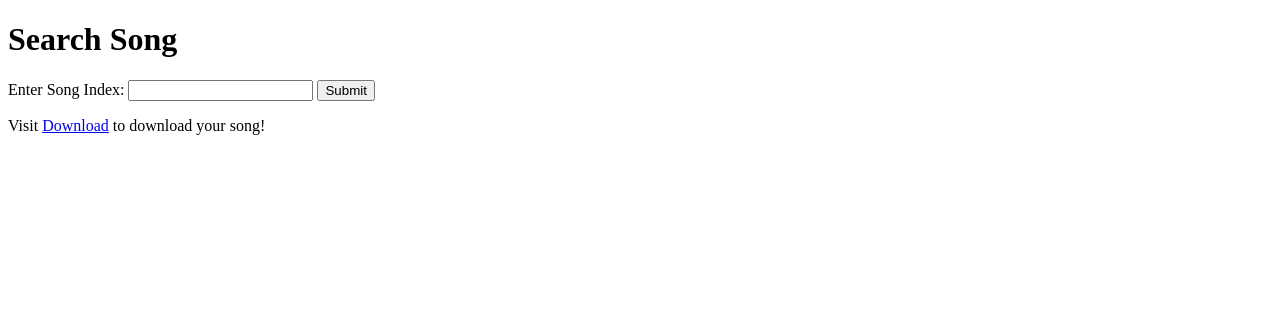
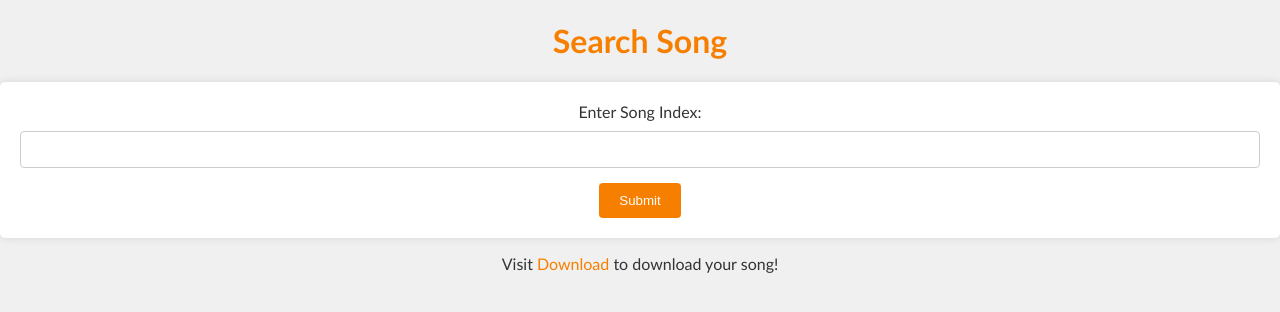
Before and after one commit to anikamisra/PIC16B-project, a Flask app: page /SearchSong in a window 1280 px wide. Shown: the top 312 px of the page. Run offline with Flask 3, Linux system fonts and the light colour scheme; parts of the project's set-up code (start-up, migrations or seed data) failed here and were passed over.

Commit message:
Changed styling and display

```diff
--- a/chord_scraper/app.py
+++ b/chord_scraper/app.py
@@ -6,7 +6,11 @@ import os
 import difflib
 from dotenv import load_dotenv
 from .db import Database, User
+from midiutil import MIDIFile
+from mingus.core import chords
+import ast
 import pandas as pd
+from pychord import Chord
 
 app = Flask(__name__)
 app.secret_key = os.urandom(24)
@@ -16,11 +20,6 @@ load_dotenv(".env")
 database = Database(os.getenv("DB_PSWD"))
 
 def musicpackage():
-    from midiutil import MIDIFile
-    from mingus.core import chords
-    import ast
-    import pandas as pd
-    from pychord import Chord
 
     OCTAVES = list(range(11))
 
@@ -264,7 +263,7 @@ def SearchWithArtist():
             write_variable_to_file(csv_file_path)
             # Read the CSV file into a DataFrame
             df = pd.read_csv(csv_file_path)
-            new_df = df.iloc[:, :2].copy()
+            new_df = df.iloc[:, :1].copy()
             result_data = []
             for index, row in new_df.iterrows():
                 result_data.append(row.tolist())
--- a/chord_scraper/config.txt
+++ b/chord_scraper/config.txt
@@ -1,2 +1,2 @@
 csv_path = "/Users/athena/Documents/GitHub/PIC16B-project/chord_scraper/chord_scraper/taylorswift.csv"
-user_song = "10"
+user_song = "12"
--- a/chord_scraper/templates/SearchSong.html
+++ b/chord_scraper/templates/SearchSong.html
@@ -5,7 +5,57 @@
     <meta name="viewport" content="width=device-width, initial-scale=1.0">
     <title>Search Song</title>
     <style>
-        /* Your CSS styles here */
+        body {
+            font-family: "Gill Sans", sans-serif;
+            background-color: #f0f0f0; /* Change background color to a light shade */
+            color: #333; /* Change text color */
+            margin: 0;
+            padding: 0;
+        }
+        h1 {
+            color: #f77f00; /* Change heading color */
+            text-align: center; /* Center align heading */
+        }
+        form {
+            background-color: #fff; /* Change form background color to white */
+            padding: 20px;
+            border-radius: 5px;
+            box-shadow: 0 0 10px rgba(0, 0, 0, 0.1); /* Add a slight shadow effect */
+            text-align: center; /* Center align form */
+        }
+        label {
+            display: block;
+            margin-bottom: 10px;
+        }
+        input[type="text"] {
+            width: 100%;
+            padding: 10px;
+            margin-bottom: 15px;
+            border: 1px solid #ccc;
+            border-radius: 4px;
+            box-sizing: border-box;
+        }
+        button[type="submit"] {
+            background-color: #f77f00; /* Change submit button background color */
+            color: #fff; /* Change submit button text color */
+            padding: 10px 20px;
+            border: none;
+            border-radius: 4px;
+            cursor: pointer;
+        }
+        button[type="submit"]:hover {
+            background-color: #f77f00; /* Darker shade on hover */
+        }
+        p {
+            text-align: center; /* Center align paragraph */
+        }
+        a {
+            color: #f77f00; /* Change link color */
+            text-decoration: none;
+        }
+        a:hover {
+            text-decoration: underline; /* Underline link on hover */
+        }
     </style>
 </head>
 <body>
```
Also changed, not shown: 1 other file.
